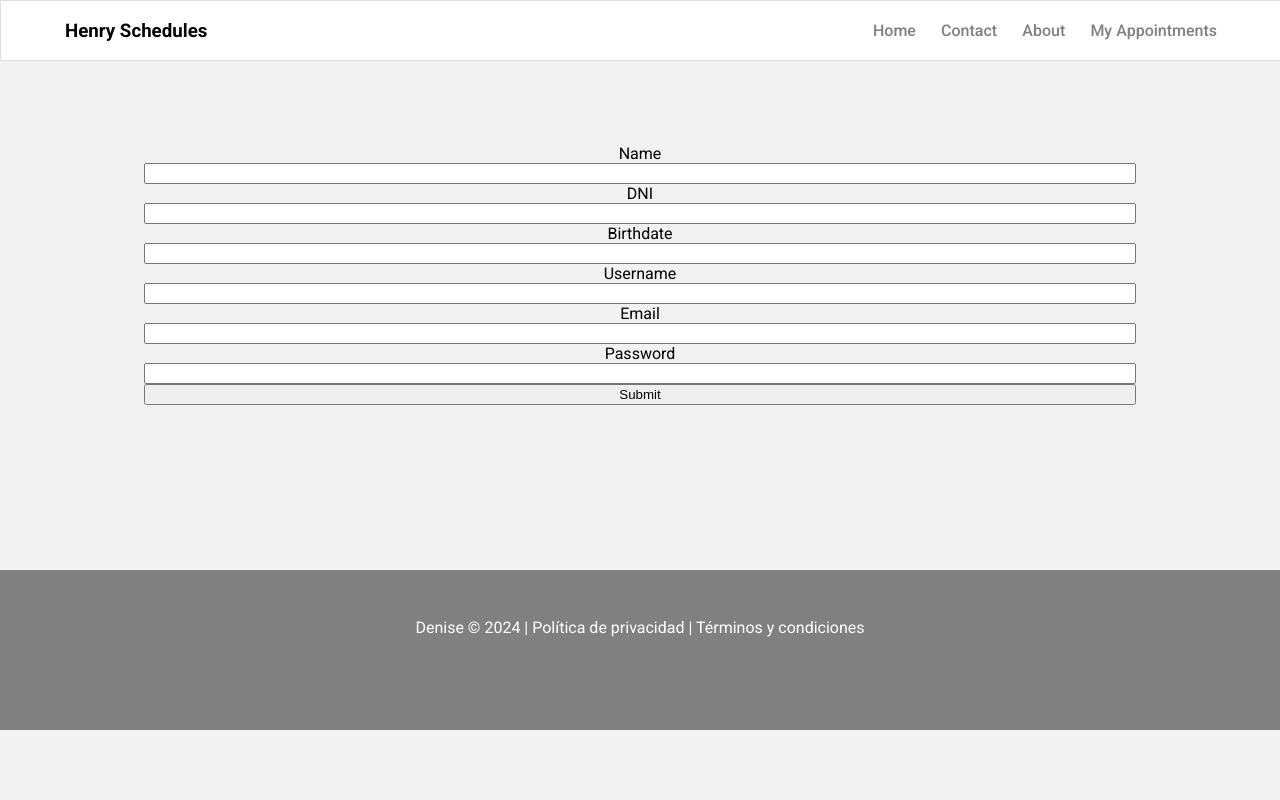
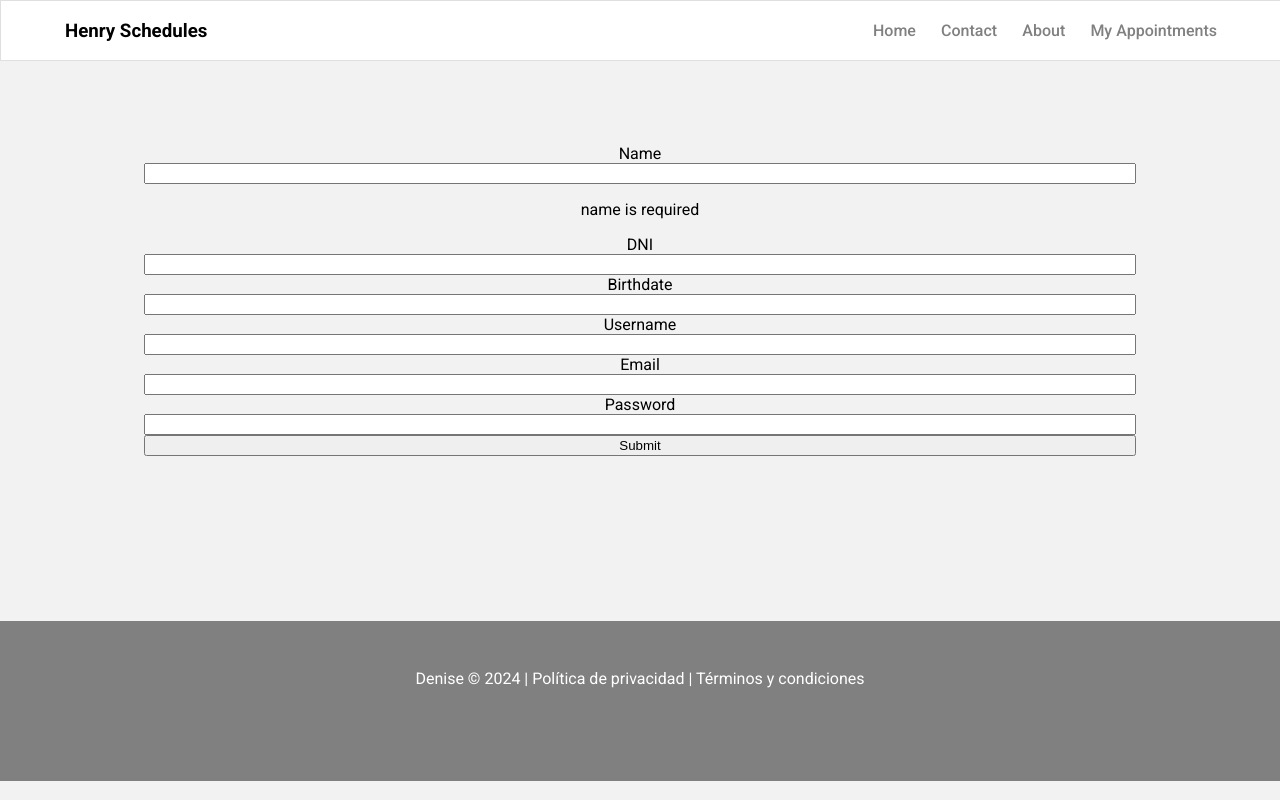
Before and after one commit to deniseurbanija/aura-react-express, a React (Vite) app in the folder front/vite + react/: page / in a window 1280 px wide. Built offline with nearby package versions, Linux system fonts and the light colour scheme.

Commit message:
started validation

```diff
--- /dev/null
+++ b/front/vite + react/src/utils/validate.js
@@ -0,0 +1,6 @@
+const validate = () => {
+  const errors = {};
+  return errors;
+};
+
+export default validate;
--- a/front/vite + react/src/views/Register.jsx
+++ b/front/vite + react/src/views/Register.jsx
@@ -1,5 +1,6 @@
 import { useState } from "react";
 import styles from "../styles/Register.module.css";
+import validate from "../utils/validate";
 
 const Register = () => {
   const [registerForm, setRegisterForm] = useState({
@@ -10,6 +11,10 @@ const Register = () => {
     username: "",
     password: "",
   });
+  const [errors, setErrors] = useState({
+    name: "name is required",
+    password: "password is required",
+  });
 
   const handleOnChange = (event) => {
     const { name, value } = event.target;
@@ -18,6 +23,8 @@ const Register = () => {
       ...registerForm,
       [name]: value,
     });
+
+    setErrors(validate(registerForm));
   };
 
   const handleSubmit = (event) => {
@@ -34,6 +41,7 @@ const Register = () => {
         value={registerForm.name}
         onChange={handleOnChange}
       ></input>
+      {errors.name && <p>{errors.name}</p>}
 
       <label>DNI</label>
       <input
```
